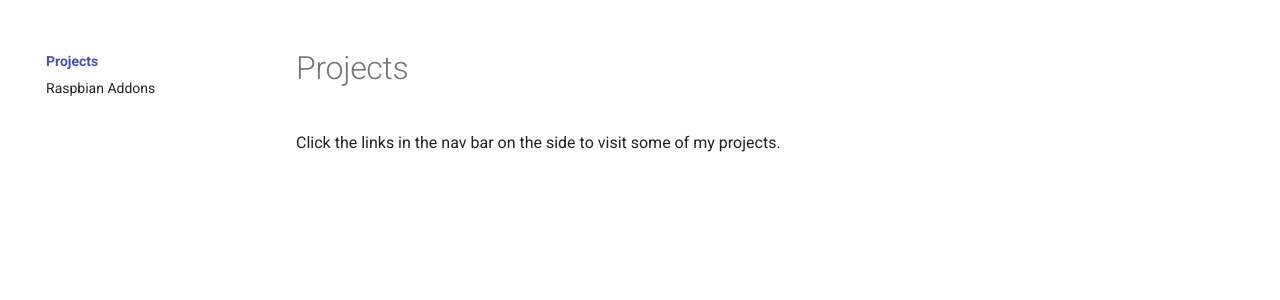
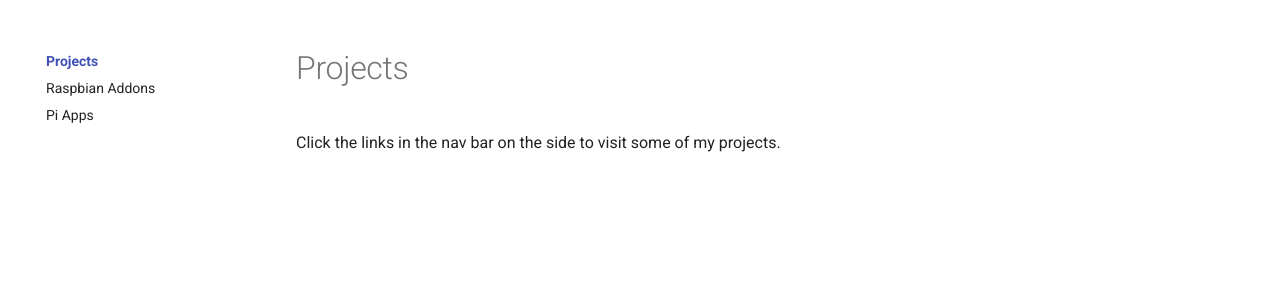
Before and after one commit to ryanfortner/ryanfortner.github.io, an MkDocs documentation site: the page built from docs/projects/index.md, in a window 1280 px wide. Shown: the part 144-444 px from the top of the page. Built offline with MkDocs 1.6.1 and Material for MkDocs 9.7.7, drawn with Linux system fonts in a browser that asks for light colours; comment, search, counter and statistics services are not loaded.

Commit message:
add pi-apps website link in projects

```diff
--- a/mkdocs.yml
+++ b/mkdocs.yml
@@ -135,5 +135,6 @@ nav:
   - Projects:
     - projects/index.md
     - Raspbian Addons: 'https://raspbian-addons.org/'
+    - Pi Apps: 'https://pi-apps.io/'
   - GitHub Stats: github-stats.md
-  - Invuedious: 'https://ryanfortner.github.io/invuedious'
+  - Invuedious: 'https://ryanfortner.github.io/invuedious/'
```
